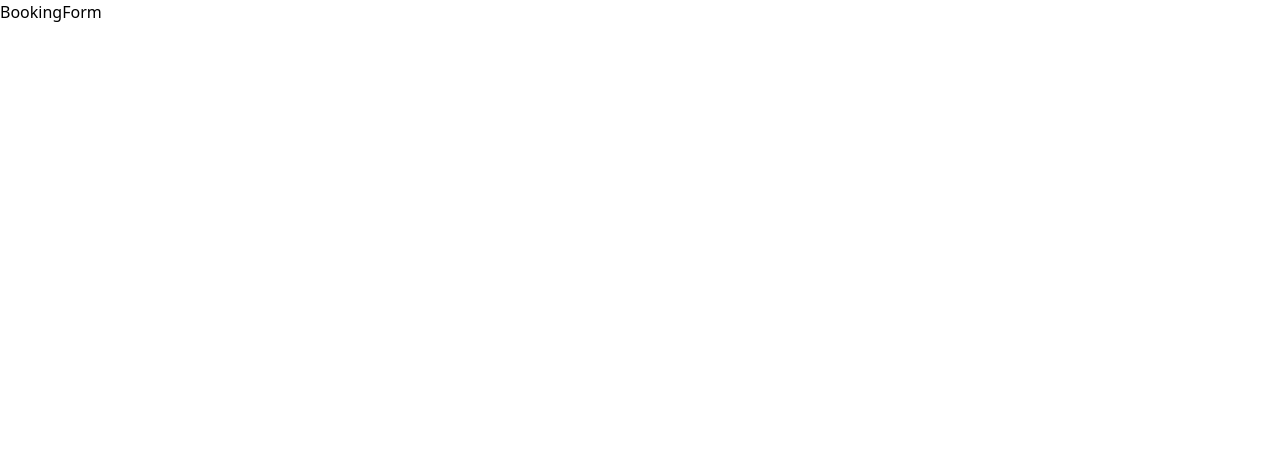
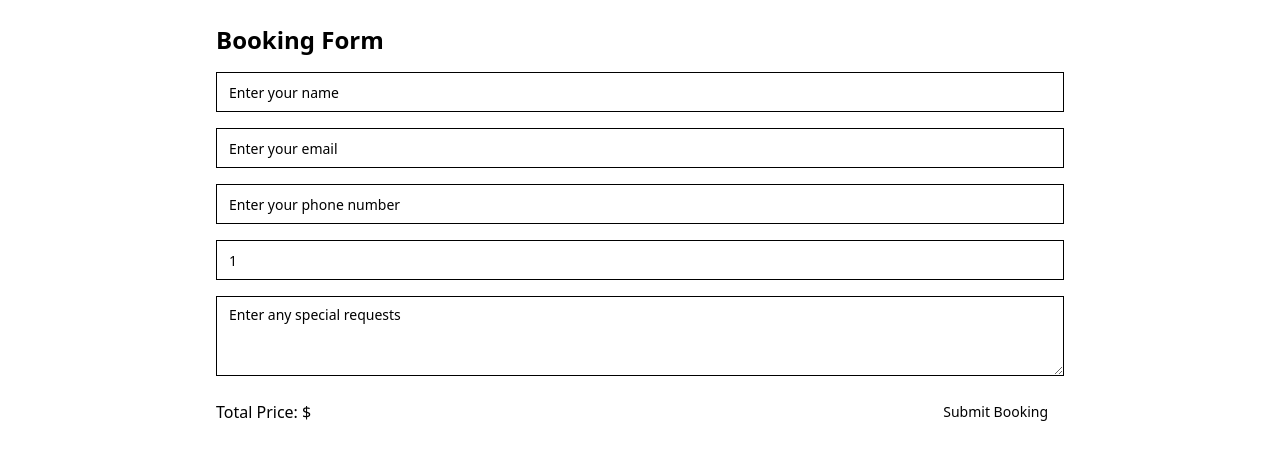
Before and after one commit to DELTA18/tripplanner, a React (Vite) app in the folder frontend/: page /package/1/book in a window 1280 px wide. Shown: the top 460 px of the page. Built offline with nearby package versions, Linux system fonts and the light colour scheme; no server answers.

Commit message:
booking form created with form submission and validation

```diff
--- /dev/null
+++ b/frontend/src/components/ui/input.jsx
@@ -0,0 +1,19 @@
+import * as React from "react"
+
+import { cn } from "@/lib/utils"
+
+const Input = React.forwardRef(({ className, type, ...props }, ref) => {
+  return (
+    (<input
+      type={type}
+      className={cn(
+        "flex h-10 w-full rounded-md border border-input bg-background px-3 py-2 text-base ring-offset-background file:border-0 file:bg-transparent file:text-sm file:font-medium file:text-foreground placeholder:text-muted-foreground focus-visible:outline-none focus-visible:ring-2 focus-visible:ring-ring focus-visible:ring-offset-2 disabled:cursor-not-allowed disabled:opacity-50 md:text-sm",
+        className
+      )}
+      ref={ref}
+      {...props} />)
+  );
+})
+Input.displayName = "Input"
+
+export { Input }
--- /dev/null
+++ b/frontend/src/components/ui/textarea.jsx
@@ -0,0 +1,18 @@
+import * as React from "react"
+
+import { cn } from "@/lib/utils"
+
+const Textarea = React.forwardRef(({ className, ...props }, ref) => {
+  return (
+    (<textarea
+      className={cn(
+        "flex min-h-[80px] w-full rounded-md border border-input bg-background px-3 py-2 text-base ring-offset-background placeholder:text-muted-foreground focus-visible:outline-none focus-visible:ring-2 focus-visible:ring-ring focus-visible:ring-offset-2 disabled:cursor-not-allowed disabled:opacity-50 md:text-sm",
+        className
+      )}
+      ref={ref}
+      {...props} />)
+  );
+})
+Textarea.displayName = "Textarea"
+
+export { Textarea }
--- a/frontend/src/pages/BookingForm.jsx
+++ b/frontend/src/pages/BookingForm.jsx
@@ -1,9 +1,140 @@
-import React from 'react'
+import { Button } from '@/components/ui/button';
+import { Input } from "@/components/ui/input";
+import { Textarea } from "@/components/ui/textarea";
+import { useState, useEffect } from 'react';
+import { useParams } from 'react-router-dom';
+import axios from 'axios';
 
 const BookingForm = () => {
+  const { id } = useParams();
+  const [price, setPrice] = useState();
+  const [customerName, setCustomerName] = useState('');
+  const [email, setEmail] = useState('');
+  const [phoneNumber, setPhoneNumber] = useState('');
+  const [numberOfTravelers, setNumberOfTravelers] = useState(1);
+  const [specialRequests, setSpecialRequests] = useState('');
+  const [totalPrice, setTotalPrice] = useState(price);
+  const [errors, setErrors] = useState({}); // For managing form errors
+
+  // Fetch the package details
+  useEffect(() => {
+    const fetchPackageDetails = async () => {
+      try {
+        const response = await axios.get(`http://localhost:5000/api/packages/${id}`);
+        setPrice(response.data.price);
+      } catch (error) {
+        console.error("Error fetching package details:", error);
+      }
+    };
+    fetchPackageDetails();
+  }, [id]);
+
+  // Update total price based on the number of travelers
+  useEffect(() => {
+    if (price) {
+      setTotalPrice(price * numberOfTravelers);
+    }
+  }, [numberOfTravelers, price]);
+
+  // Validate the form fields
+  const validateForm = () => {
+    const newErrors = {};
+
+    if (!customerName.trim()) newErrors.customerName = "Name is required.";
+    if (!email.trim() || !/\S+@\S+\.\S+/.test(email)) newErrors.email = "Valid email is required.";
+    if (!phoneNumber.trim() || !/^\d{10}$/.test(phoneNumber)) newErrors.phoneNumber = "Valid phone number is required (10 digits).";
+    if (!numberOfTravelers || numberOfTravelers < 1) newErrors.numberOfTravelers = "At least one traveler is required.";
+
+    setErrors(newErrors);
+    return Object.keys(newErrors).length === 0; // Return true if no errors
+  };
+
+  const handleSubmit = async (e) => {
+    e.preventDefault();
+
+    // Validate the form before submitting
+    if (!validateForm()) return;
+
+    const booking = {
+      packageId: id,
+      customerName,
+      email,
+      phoneNumber,
+      numberOfTravelers,
+      specialRequests,
+    };
+
+    try {
+      const response = await axios.post("http://localhost:5000/api/bookings", booking);
+      console.log("Booking Successful:", response.data);
+      alert("Booking successful!");
+    } catch (error) {
+      if (error.response) {
+        console.error("Booking failed:", error.response.data.message);
+      } else {
+        console.error("Error submitting booking:", error.message);
+      }
+    }
+  };
+
   return (
-    <div>BookingForm</div>
-  )
-}
+    <div className="max-w-4xl mx-auto p-6 text-black">
+      <h2 className="text-2xl font-bold mb-4">Booking Form</h2>
+      <form onSubmit={handleSubmit} className="space-y-4">
+        <div>
+          <Input
+            type="text"
+            placeholder="Enter your name"
+            value={customerName}
+            onChange={(e) => setCustomerName(e.target.value)}
+          />
+          {errors.customerName && <p className="text-red-500 text-sm">{errors.customerName}</p>}
+        </div>
 
-export default BookingForm
+        <div>
+          <Input
+            type="email"
+            placeholder="Enter your email"
+            value={email}
+            onChange={(e) => setEmail(e.target.value)}
+          />
+          {errors.email && <p className="text-red-500 text-sm">{errors.email}</p>}
+        </div>
+
+        <div>
+          <Input
+            type="tel"
+            placeholder="Enter your phone number"
+            value={phoneNumber}
+            onChange={(e) => setPhoneNumber(e.target.value)}
+          />
+          {errors.phoneNumber && <p className="text-red-500 text-sm">{errors.phoneNumber}</p>}
+        </div>
+
+        <div>
+          <Input
+            type="number"
+            placeholder="Enter the number of travelers"
+            value={numberOfTravelers}
+            onChange={(e) => setNumberOfTravelers(e.target.value)}
+            min="1"
+          />
+          {errors.numberOfTravelers && <p className="text-red-500 text-sm">{errors.numberOfTravelers}</p>}
+        </div>
+
+        <Textarea
+          placeholder="Enter any special requests"
+          value={specialRequests}
+          onChange={(e) => setSpecialRequests(e.target.value)}
+        />
+
+        <div className="flex items-center justify-between">
+          <p>Total Price: ${totalPrice}</p>
+          <Button type="submit" variant="primary">Submit Booking</Button>
+        </div>
+      </form>
+    </div>
+  );
+};
+
+export default BookingForm;
--- a/frontend/src/pages/PackageDetails.jsx
+++ b/frontend/src/pages/PackageDetails.jsx
@@ -1,5 +1,6 @@
 import { useEffect, useState } from "react";
 import { useParams } from "react-router-dom";
+
 import axios from "axios";
 import { Carousel, CarouselContent, CarouselItem, CarouselNext, CarouselPrevious } from '@/components/ui/carousel';
 import Autoplay from 'embla-carousel-autoplay';
@@ -40,6 +41,8 @@ const PackageDetails = () => {
     additionalImages,
   } = packageDetails;
 
+
+
   return (
     <div className="container mx-auto ">
       {/* Hero Section with Cover Image */}
@@ -58,7 +61,8 @@ const PackageDetails = () => {
         <p className="text-lg text-gray-600 text-center">{description}</p>
       </div>
       <div className="text-center mt-8">
-        <button className="bg-blue-500 text-white px-6 py-2 rounded-md hover:bg-blue-600 transition duration-300">
+        <button className="bg-blue-500 text-white px-6 py-2 rounded-md hover:bg-blue-600 transition duration-300"
+        onClick={() => window.location.href = `/package/${id}/book`}>
           Book Now
         </button>
       </div>
```
Also changed, not shown: frontend/src/pages/tp.jsx (added).
